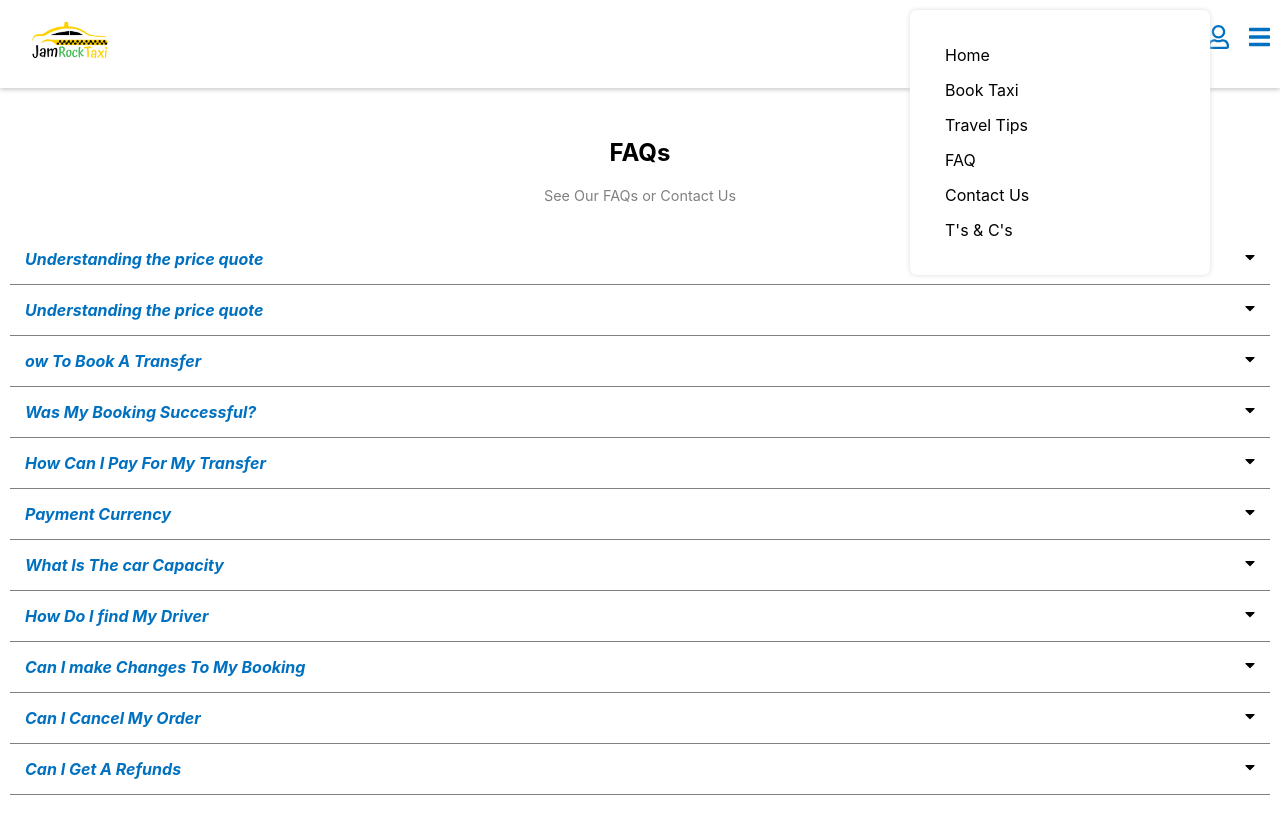
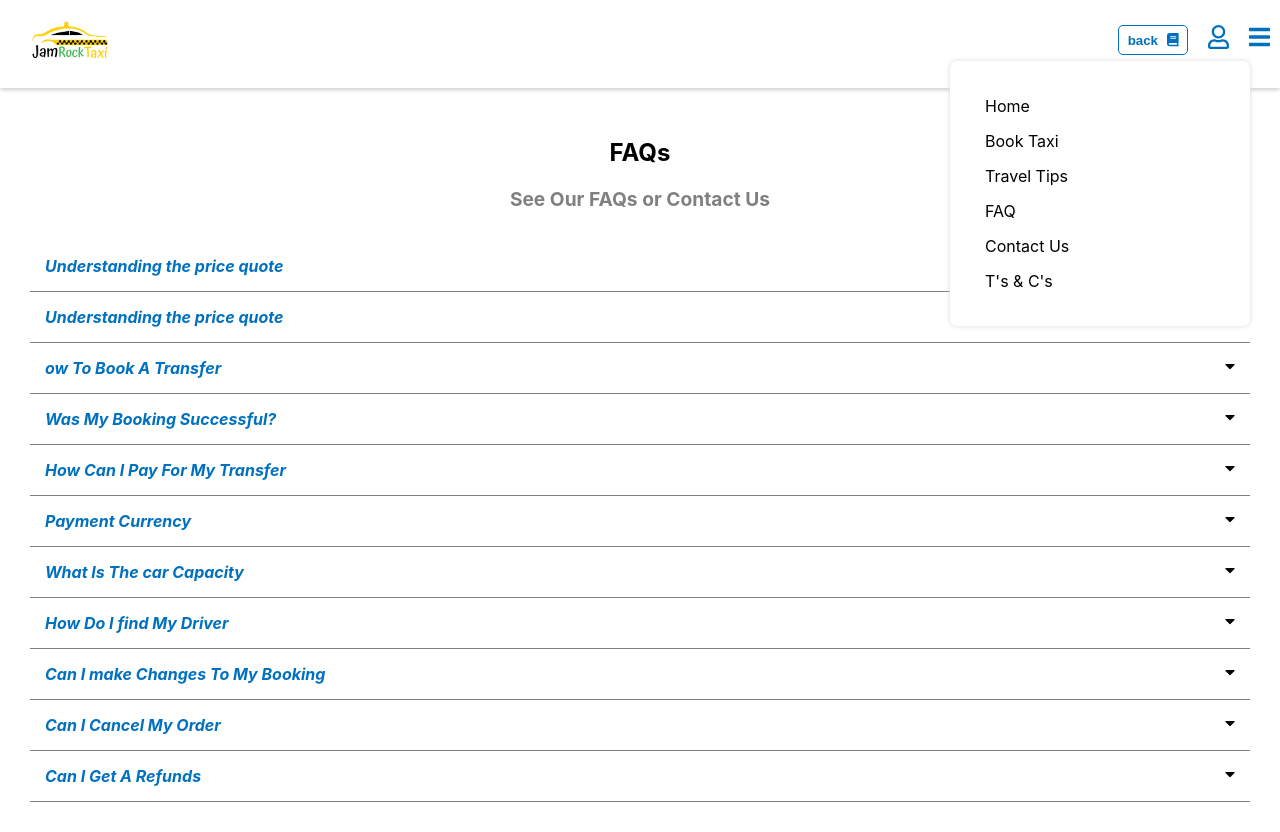
Before and after one commit to waqasansarii/taxi-web-app, a React (Create React App) app: page /faq in a window 1280 px wide. Both pictures are taken after a click on the item 1259 px from the left and 40 px from the top of the page. Built offline with nearby package versions, Linux system fonts and the light colour scheme.

Commit message:
updated css

```diff
--- a/src/FAQcomponents/style.css
+++ b/src/FAQcomponents/style.css
@@ -8,12 +8,15 @@
     text-align: center;
     color: gray;
     margin-top: 20px;
-    font-size: .9em;
+    font-size: 1.2em;
+    font-weight: bold;
 }
 .faq_ul{
     /* display: flex; */
     list-style: none;
     padding: 10px;
+    padding-left: 30px;
+    padding-right: 30px;
     margin-top: 20px;
     margin-bottom: 20px;
 }
--- a/src/components/navbar/navbar.css
+++ b/src/components/navbar/navbar.css
@@ -74,8 +74,8 @@
     /* border:  2px solid; */
     width: 300px;
     position: absolute;
-    right: 70px;
-    top: 11%;
+    right: 30px;
+    top: 70% !important;
     z-index: 1;
     /* background-color: rgb(184, 187, 184); */
     background-color: white;
@@ -105,6 +105,9 @@
     .navlist_div{
         right: 30px;
         width: 250px;
+        top: 90% !important;
+        right: 20px;
+
     }
     .logo_img{
         width: 60px;
```
Also changed, not shown: 1 other file (tests, documents, lock files or other folders).
